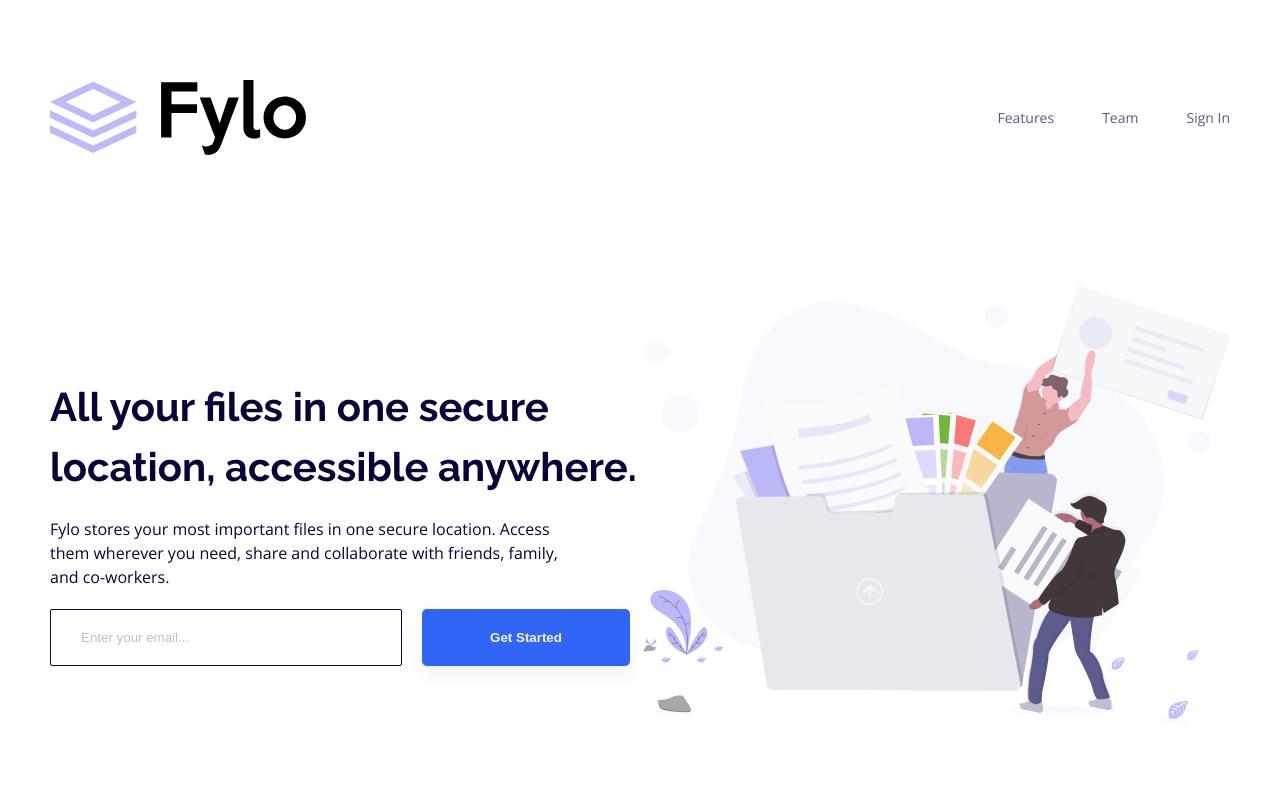
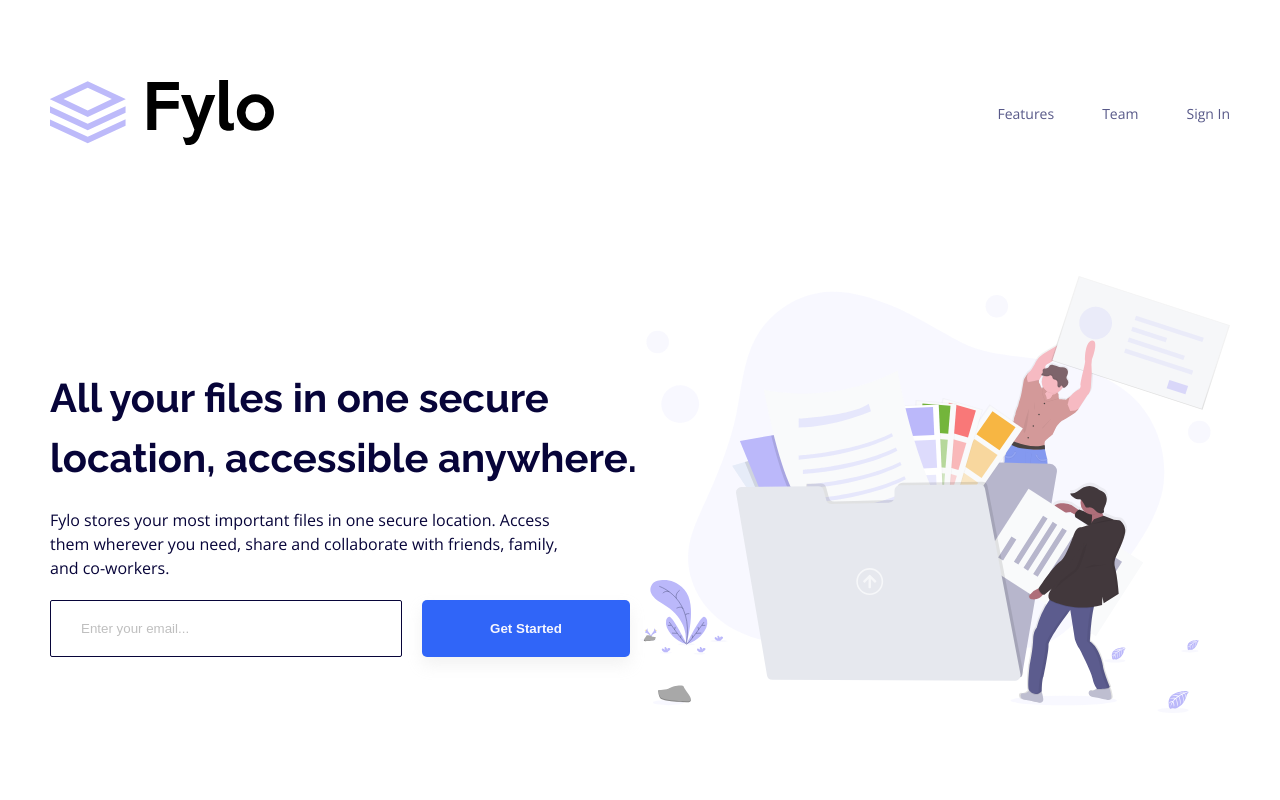
Before and after one commit to MARYAMTEE/fylo-page, a plain HTML site: page index.html in a window 1280 px wide. Shown: the top 800 px of the page. Drawn offline with nearby package versions, Linux system fonts and the light colour scheme.

Commit message:
update logo size

```diff
--- a/style.css
+++ b/style.css
@@ -342,7 +342,7 @@ margin: 0;
 }
 
 .nav-logo{
-    width: 16rem;
+    width: 14rem;
 }
 
 .section-two{
```
